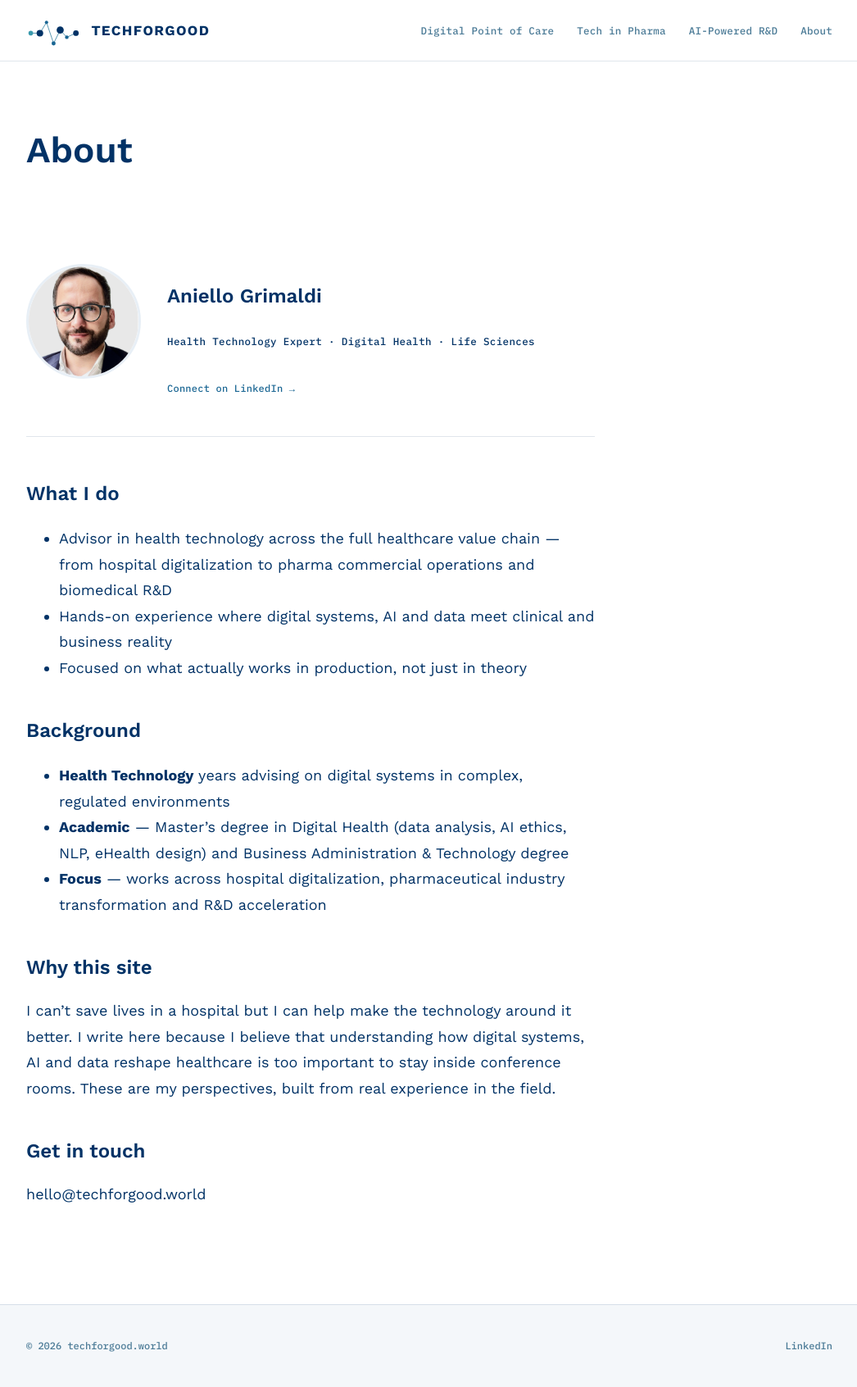
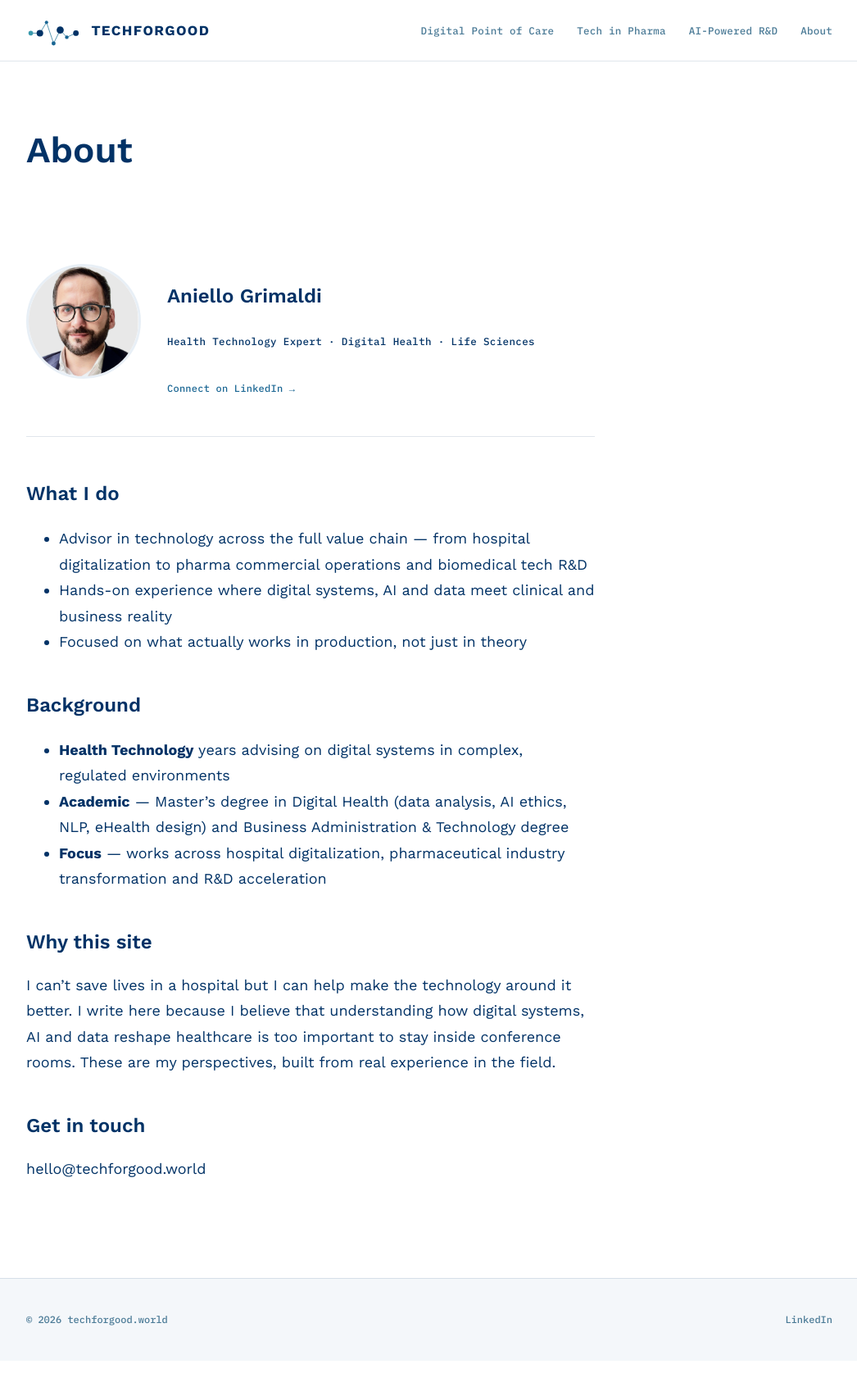
Before and after one commit to nelgrim123-cmyk/techforgood.world, a Jekyll site: the page built from about.md, in a window 1280 px wide. Shown: the whole page at 82% size, without its empty margins (116-1162 px from the left). Built offline with Jekyll 4.4.1, drawn with Linux system fonts in a browser that asks for light colours; after the commit the page ends 1660 px from its top, so only the background shows below that.

Commit message:
Update about.md

```diff
--- a/about.md
+++ b/about.md
@@ -17,7 +17,7 @@ permalink: /about/
 
 ## What I do
 
-- Advisor in health technology across the full healthcare value chain — from hospital digitalization to pharma commercial operations and biomedical R&D
+- Advisor in technology across the full value chain — from hospital digitalization to pharma commercial operations and biomedical tech R&D
 - Hands-on experience where digital systems, AI and data meet clinical and business reality
 - Focused on what actually works in production, not just in theory
 
```
